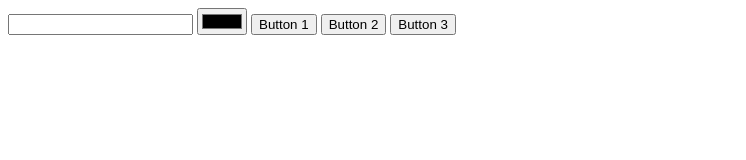
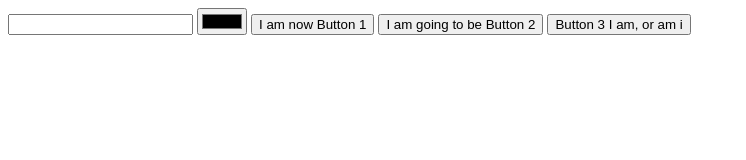
Before and after one commit to ianardavis/CPD_Test, a plain HTML site: page index.html in a window 1280 px wide. Shown: the whole page, without its empty margins (0-746 px from the left). Drawn offline with Linux system fonts and the light colour scheme.

Commit message:
text changed

```diff
--- a/index.html
+++ b/index.html
@@ -8,9 +8,10 @@
 <body>
     <input type="text">
     <input type="color" name="" id="">
-    <button type="button">Button 1</button>
-    <button type="button">Button 2</button>
-    <button type="button">Button 3</button>
+    <button type="button">I am now Button 1</button>
+    <button type="button"> I am going to be Button 2</button>
+    <button type="button">Button 3 I am, or am i</button>
+
 
 
 </body>
```
